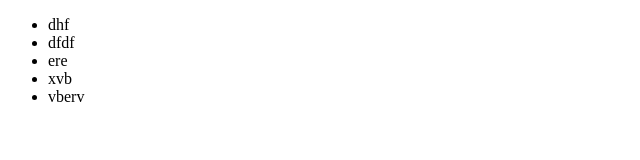
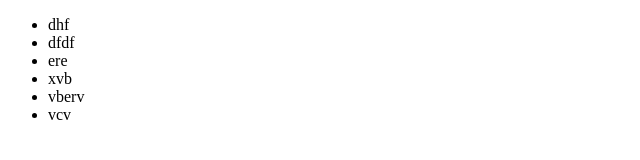
Before and after one commit to 224773/30-Days-to-Learn-jQuery, a plain HTML site: page lesson-1/index.html in a window 1280 px wide. Shown: the full height of the page, 0-640 px from the left. Drawn offline with Linux system fonts and the light colour scheme.

Commit message:
kolejne testy

```diff
--- a/lesson-1/index.html
+++ b/lesson-1/index.html
@@ -11,6 +11,7 @@
 		<li>ere</li>
 		<li>xvb</li>
 		<li>vberv</li>
+		<li>vcv</li>
 	</ul>
 	<script type="text/javascript"></script>
 </body>
```
